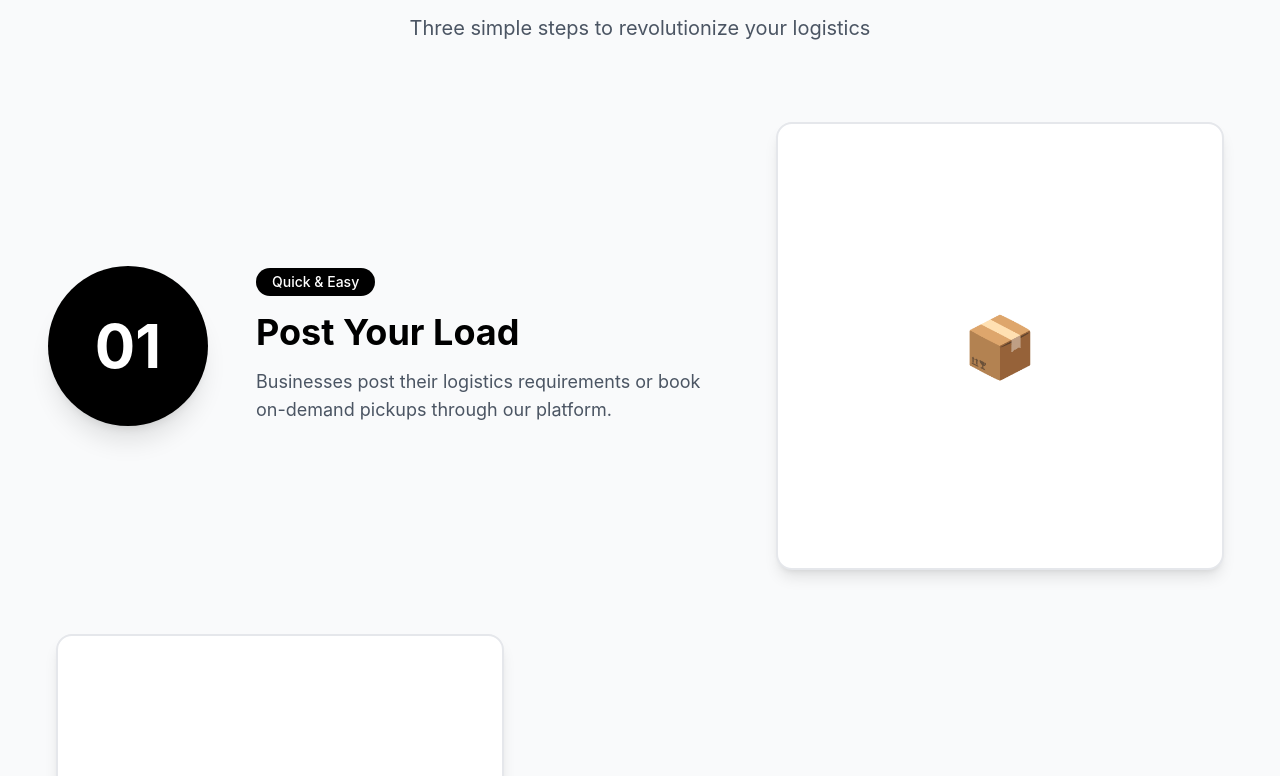
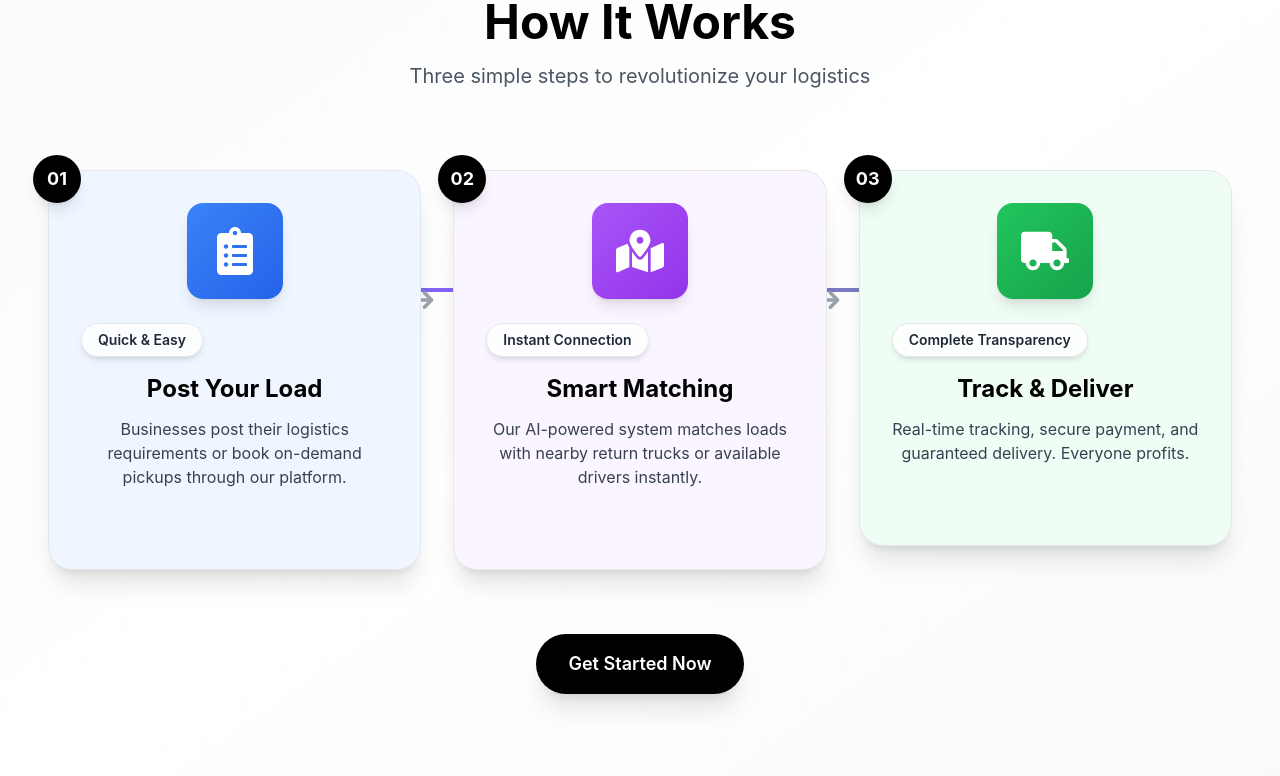
Before and after one commit to 0MUHAMMEDIRFAN/LODI-Portfolio, a Next.js app: page / in a window 1280 px wide. Shown: the part 1960-2736 px from the top of the page. Built offline with nearby package versions, Linux system fonts and the light colour scheme; no server answers.

Commit message:
Added new top bar and how it works modified

```diff
--- a/src/app/layout.tsx
+++ b/src/app/layout.tsx
@@ -67,7 +67,7 @@ export default function RootLayout({
         </noscript>
         {/* End Google Tag Manager (noscript) */}
         {/* Topbar Component */}
-        {/* <Topbar /> */}
+        <Topbar />
         <AnimatePresence mode="wait">
           <motion.div
             initial={{ opacity: 0 }}
--- a/src/components/HowItWorks.tsx
+++ b/src/components/HowItWorks.tsx
@@ -1,3 +1,6 @@
+import { FaClipboardList, FaMapMarkedAlt, FaTruck, FaCheckCircle } from 'react-icons/fa';
+import { HiArrowNarrowRight, HiArrowNarrowDown } from 'react-icons/hi';
+
 export default function HowItWorks() {
   const steps = [
     {
@@ -5,71 +8,122 @@ export default function HowItWorks() {
       title: "Post Your Load",
       description: "Businesses post their logistics requirements or book on-demand pickups through our platform.",
       highlight: "Quick & Easy",
+      icon: FaClipboardList,
+      color: "from-blue-500 to-blue-600",
+      bgColor: "bg-blue-50",
     },
     {
       number: "02",
       title: "Smart Matching",
       description: "Our AI-powered system matches loads with nearby return trucks or available drivers instantly.",
       highlight: "Instant Connection",
+      icon: FaMapMarkedAlt,
+      color: "from-purple-500 to-purple-600",
+      bgColor: "bg-purple-50",
     },
     {
       number: "03",
       title: "Track & Deliver",
       description: "Real-time tracking, secure payment, and guaranteed delivery. Everyone profits.",
       highlight: "Complete Transparency",
+      icon: FaTruck,
+      color: "from-green-500 to-green-600",
+      bgColor: "bg-green-50",
     },
   ];
 
   return (
-    <section className="py-16 sm:py-20 lg:py-24 bg-gray-50">
-      <div className="max-w-7xl mx-auto px-4 sm:px-6 lg:px-12">
+    <section className="py-16 sm:py-20 lg:py-24 bg-gradient-to-br from-gray-50 via-white to-gray-50 relative overflow-hidden">
+      {/* Background Pattern */}
+      <div className="absolute inset-0 opacity-5">
+        <div className="absolute inset-0" style={{
+          backgroundImage: `radial-gradient(circle at 2px 2px, gray 1px, transparent 0)`,
+          backgroundSize: '40px 40px'
+        }}></div>
+      </div>
+
+      <div className="max-w-7xl mx-auto px-4 sm:px-6 lg:px-12 relative z-10">
         {/* Section Header */}
-        <div className="text-center mb-12 sm:mb-16 lg:mb-20">
-          <h2 className="text-3xl sm:text-4xl lg:text-5xl font-bold text-black mb-3 sm:mb-4">
+        <div className="text-center mb-16 sm:mb-20">
+          <h2 className="text-3xl sm:text-4xl lg:text-5xl font-bold text-black mb-4">
             How It Works
           </h2>
-          <p className="text-base sm:text-lg lg:text-xl text-gray-600 max-w-2xl mx-auto px-4">
+          <p className="text-base sm:text-lg lg:text-xl text-gray-600 max-w-2xl mx-auto">
             Three simple steps to revolutionize your logistics
           </p>
         </div>
 
-        {/* Steps */}
-        <div className="space-y-12 sm:space-y-16">
-          {steps.map((step, index) => (
-            <div
-              key={index}
-              className={`flex flex-col ${
-                index % 2 === 0 ? 'lg:flex-row' : 'lg:flex-row-reverse'
-              } items-center gap-8 sm:gap-12`}
-            >
-              {/* Number Circle */}
-              <div className="flex-shrink-0">
-                <div className="w-32 h-32 sm:w-40 sm:h-40 rounded-full bg-black flex items-center justify-center shadow-xl">
-                  <span className="text-5xl sm:text-6xl font-bold text-white">{step.number}</span>
+        {/* Route Map Design */}
+        <div className="relative">
+          {/* Desktop: Horizontal Route Line */}
+          <div className="hidden lg:block absolute top-1/2 left-0 right-0 h-1 bg-gradient-to-r from-blue-500 via-purple-500 to-green-500 transform -translate-y-1/2 rounded-full" style={{ top: '120px' }}></div>
+
+          {/* Mobile: Vertical Route Line */}
+          <div className="lg:hidden absolute left-1/2 top-0 bottom-0 w-1 bg-gradient-to-b from-blue-500 via-purple-500 to-green-500 transform -translate-x-1/2 rounded-full"></div>
+
+          {/* Steps */}
+          <div className="grid grid-cols-1 lg:grid-cols-3 gap-8 sm:gap-12 lg:gap-8">
+            {steps.map((step, index) => {
+              const IconComponent = step.icon;
+              return (
+                <div key={index} className="relative">
+                  {/* Arrow between steps (Desktop) */}
+                  {index < steps.length - 1 && (
+                    <div className="hidden lg:block absolute top-28 -right-4 z-10">
+                      <HiArrowNarrowRight className="text-4xl text-gray-400" />
+                    </div>
+                  )}
+
+                  {/* Arrow between steps (Mobile) */}
+                  {index < steps.length - 1 && (
+                    <div className="lg:hidden absolute left-1/2 -bottom-6 transform -translate-x-1/2 z-10">
+                      <HiArrowNarrowDown className="text-4xl text-gray-400" />
+                    </div>
+                  )}
+
+                  {/* Step Card */}
+                  <div className={`${step.bgColor} rounded-3xl p-6 sm:p-8 shadow-xl hover:shadow-2xl transition-all duration-300 transform hover:-translate-y-2 border border-gray-200 backdrop-blur-sm relative z-20`}>
+                    {/* Step Number Badge */}
+                    <div className="absolute -top-4 -left-4 w-12 h-12 bg-black text-white rounded-full flex items-center justify-center font-bold text-lg shadow-lg z-30">
+                      {step.number}
+                    </div>
+
+                    {/* Icon Circle */}
+                    <div className={`w-20 h-20 sm:w-24 sm:h-24 mx-auto mb-6 rounded-2xl bg-gradient-to-br ${step.color} flex items-center justify-center shadow-lg transform transition-transform duration-300 hover:scale-110`}>
+                      <IconComponent className="text-4xl sm:text-5xl text-white" />
+                    </div>
+
+                    {/* Highlight Badge */}
+                    <div className="inline-block px-4 py-1.5 bg-white/80 backdrop-blur-sm text-gray-800 text-xs sm:text-sm font-semibold rounded-full mb-4 shadow-md border border-gray-200">
+                      {step.highlight}
+                    </div>
+
+                    {/* Title */}
+                    <h3 className="text-xl sm:text-2xl font-bold text-black mb-3 text-center">
+                      {step.title}
+                    </h3>
+
+                    {/* Description */}
+                    <p className="text-sm sm:text-base text-gray-700 leading-relaxed text-center">
+                      {step.description}
+                    </p>
+
+                    {/* Checkmark for completed look */}
+                    <div className="mt-6 flex justify-center">
+                      <FaCheckCircle className={`text-2xl bg-gradient-to-br ${step.color} bg-clip-text text-transparent`} style={{ WebkitBackgroundClip: 'text', WebkitTextFillColor: 'transparent' }} />
+                    </div>
+                  </div>
                 </div>
-              </div>
+              );
+            })}
+          </div>
+        </div>
 
-              {/* Content */}
-              <div className="flex-1 text-center lg:text-left">
-                <div className="inline-block px-3 py-1 sm:px-4 sm:py-1 bg-black text-white text-xs sm:text-sm font-medium rounded-full mb-3 sm:mb-4">
-                  {step.highlight}
-                </div>
-                <h3 className="text-2xl sm:text-3xl lg:text-4xl font-bold text-black mb-3 sm:mb-4">
-                  {step.title}
-                </h3>
-                <p className="text-base sm:text-lg text-gray-600 leading-relaxed max-w-xl mx-auto lg:mx-0 px-4 lg:px-0">
-                  {step.description}
-                </p>
-              </div>
-
-              {/* Placeholder for Illustration */}
-              <div className="flex-1 flex justify-center w-full">
-                <div className="w-full max-w-xs sm:max-w-md aspect-square bg-white rounded-2xl shadow-lg flex items-center justify-center border-2 border-gray-200 hover:shadow-xl transition-shadow duration-300">
-                  <span className="text-5xl sm:text-6xl">{["📦", "🔄", "✅"][index]}</span>
-                </div>
-              </div>
-            </div>
-          ))}
+        {/* Call to Action */}
+        <div className="mt-16 text-center">
+          <button className="px-8 py-4 bg-black text-white rounded-full font-semibold text-lg hover:bg-gray-800 transition-all duration-200 shadow-xl hover:shadow-2xl transform hover:scale-105 active:scale-95">
+            Get Started Now
+          </button>
         </div>
       </div>
     </section>
--- a/src/components/Topbar.tsx
+++ b/src/components/Topbar.tsx
@@ -3,6 +3,7 @@ import Link from "next/link";
 import { motion } from "framer-motion";
 import { useState } from "react";
 import { SITE_NAME } from "@/constants";
+import { IMAGE_PATHS } from "@/constants/files";
 
 export default function Topbar() {
   const [menuOpen, setMenuOpen] = useState(false);
@@ -11,10 +12,10 @@ export default function Topbar() {
       initial={{ y: -40, opacity: 0 }}
       animate={{ y: 0, opacity: 1 }}
       transition={{ duration: 0.6, ease: "easeOut" }}
-      className="w-full flex justify-center items-center py-3 mb-6"
+      className="w-full flex justify-center items-center py-3 mb-6 top-0 left-0 z-50"
     >
-      <div className="backdrop-blur-lg bg-white/5 border border-white/10 rounded-xl shadow-lg px-4 sm:px-8 py-2 flex items-center w-full max-w-4xl mx-auto">
-        <span className="font-bold text-xl sm:text-2xl tracking-wide mr-4 sm:mr-8 text-blue-400">{SITE_NAME}</span>
+      <div className="fixed top-3 z-50 backdrop-blur-3xl bg-white/10 border border-white/20 rounded-2xl shadow-2xl px-4 sm:px-8 py-2 flex items-center w-full max-w-4xl mx-auto backdrop-saturate-150">
+        <span className="font-bold text-xl sm:text-2xl tracking-wide mr-4 sm:mr-8 text-blue-400"><img src={IMAGE_PATHS.LOGO_SMALL} className="w-10" alt={SITE_NAME} /></span>
         {/* Desktop Menu */}
         <ul className="hidden sm:flex gap-4 sm:gap-6 text-base sm:text-lg font-medium flex-1 justify-end">
           <li>
@@ -26,16 +27,16 @@ export default function Topbar() {
           <li>
             <Link href="/contact" className="hover:text-blue-400 transition-colors">Contact</Link>
           </li>
-          <li>
+          {/* <li>
             <Link href="/pricing" className="hover:text-blue-400 transition-colors">Pricing</Link>
           </li>
           <li>
             <Link href="/careers" className="hover:text-blue-400 transition-colors">Careers</Link>
-          </li>
+          </li> */}
         </ul>
         {/* Mobile Hamburger */}
         <button
-          className="sm:hidden ml-auto text-white focus:outline-none"
+          className="sm:hidden ml-auto text-black focus:outline-none"
           aria-label="Open menu"
           onClick={() => setMenuOpen((open) => !open)}
         >
@@ -52,7 +53,7 @@ export default function Topbar() {
             animate={{ y: 0, opacity: 1 }}
             exit={{ y: -20, opacity: 0 }}
             transition={{ duration: 0.3 }}
-            className="absolute top-16 left-0 w-full bg-black/95 border-t border-white/10 shadow-xl rounded-b-xl flex flex-col gap-2 py-4 px-6 z-50"
+            className="absolute top-16 left-0 w-full bg-white/95 border-t border-white/10 shadow-xl rounded-b-xl flex flex-col gap-2 py-4 px-6 z-50"
           >
             <li>
               <Link href="/" className="block py-2 px-2 rounded hover:bg-blue-400/10" onClick={() => setMenuOpen(false)}>Home</Link>
@@ -63,12 +64,12 @@ export default function Topbar() {
             <li>
               <Link href="/contact" className="block py-2 px-2 rounded hover:bg-blue-400/10" onClick={() => setMenuOpen(false)}>Contact</Link>
             </li>
-            <li>
+            {/* <li>
               <Link href="/pricing" className="block py-2 px-2 rounded hover:bg-blue-400/10" onClick={() => setMenuOpen(false)}>Pricing</Link>
             </li>
             <li>
               <Link href="/careers" className="block py-2 px-2 rounded hover:bg-blue-400/10" onClick={() => setMenuOpen(false)}>Careers</Link>
-            </li>
+            </li> */}
           </motion.ul>
         )}
       </div>
```
